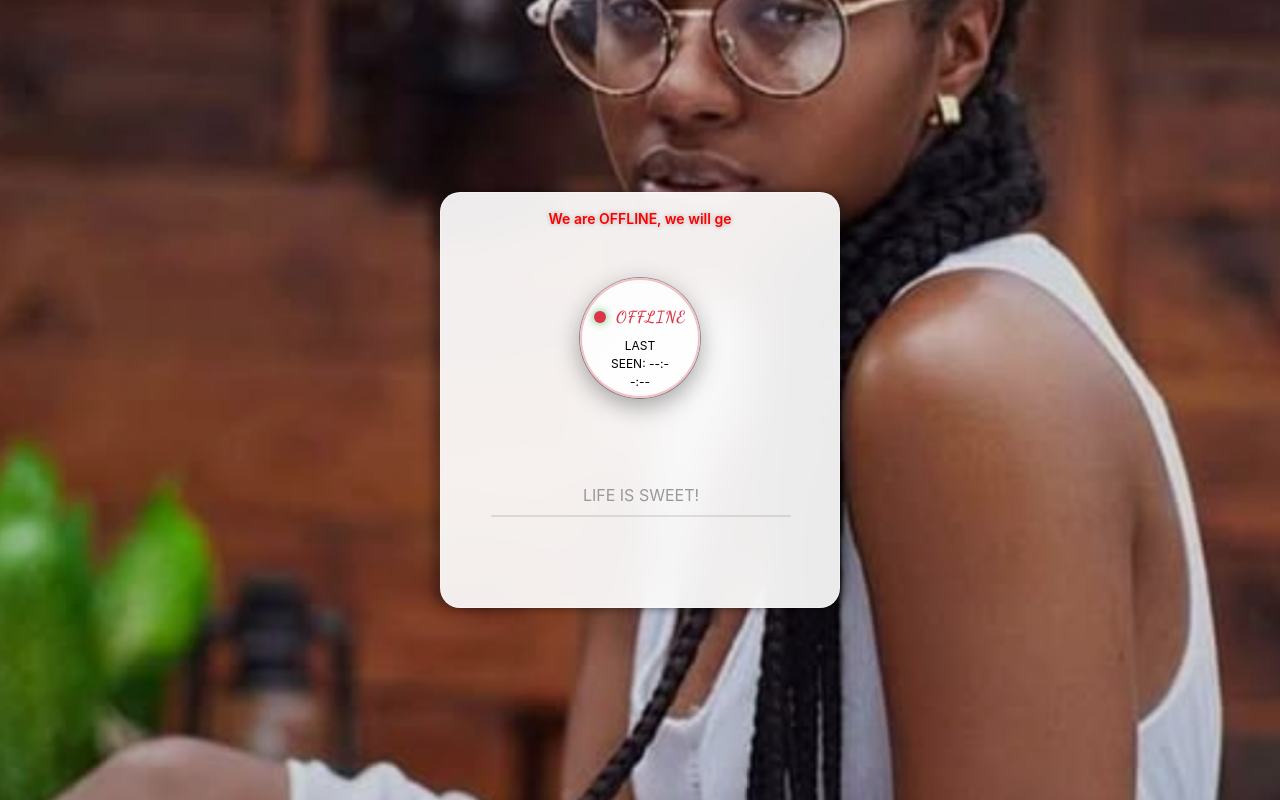
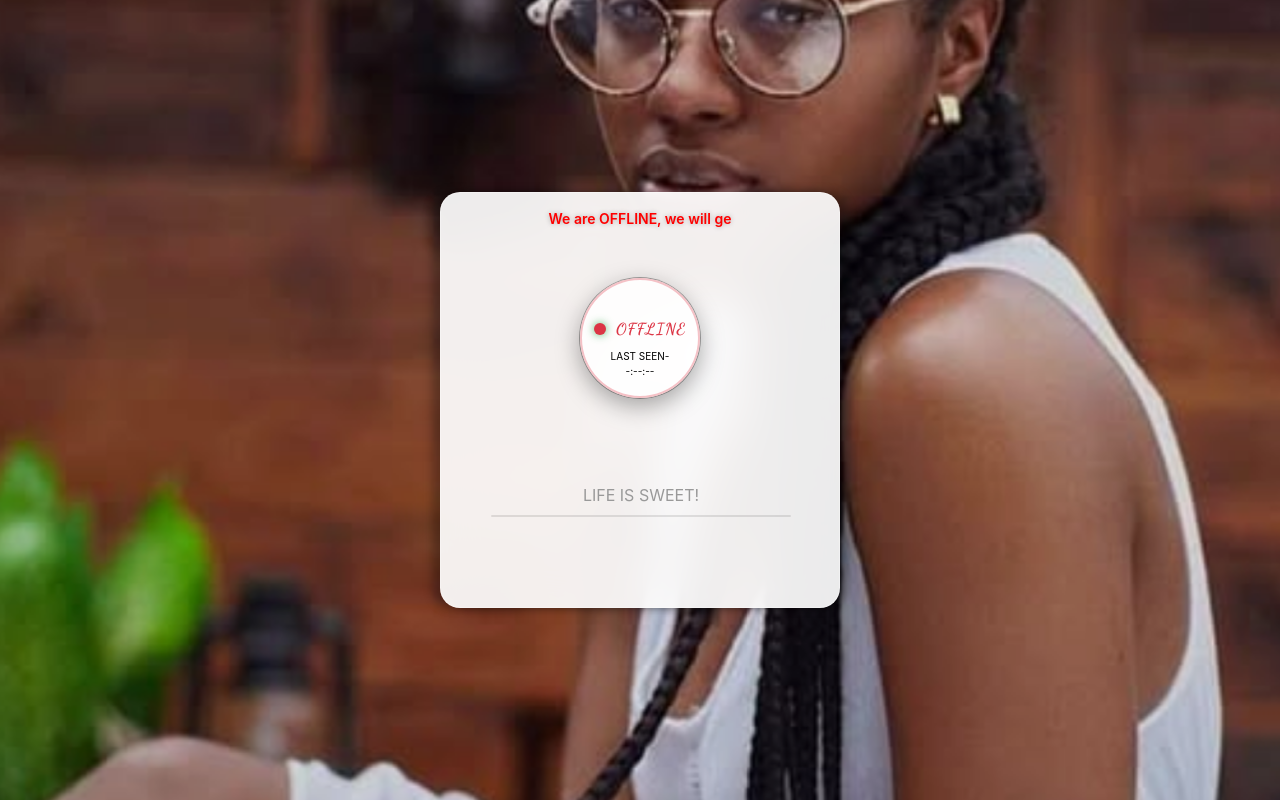
Before and after one commit to Taofeek-Kehinde/Mikibump-s-Calling-Center-Project, a React (Vite) app: page / in a window 1280 px wide. Built offline with nearby package versions, Linux system fonts and the light colour scheme; no server answers; the database is empty.

Commit message:
Online + Offline Fixing

```diff
--- a/src/assets/dashboard.css
+++ b/src/assets/dashboard.css
@@ -310,7 +310,7 @@
 }
 
 .time {
-  font-size: 12px;
+  font-size: 10px;
 }
 
 .live-time {
--- a/src/assets/dashboard.tsx
+++ b/src/assets/dashboard.tsx
@@ -334,7 +334,7 @@ useEffect(() => {
                  <span className='live-text'>OFFLINE</span>
                 </div>
                <span className="time">
-      LAST SEEN: {lastSeenFormatted || '--:--:--'}
+      LAST SEEN{lastSeenFormatted || '--:--:--'}
     </span>
 
                 </div>
```
